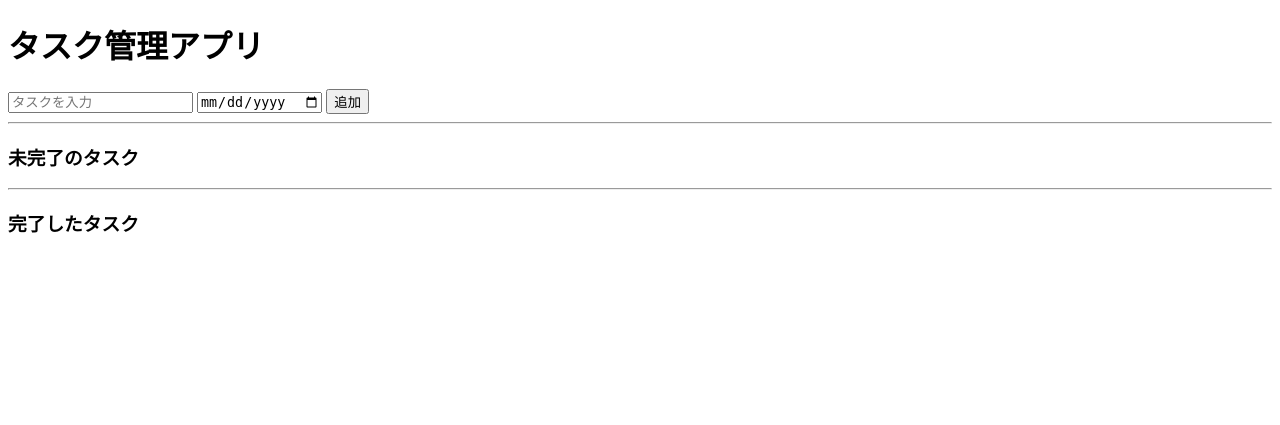
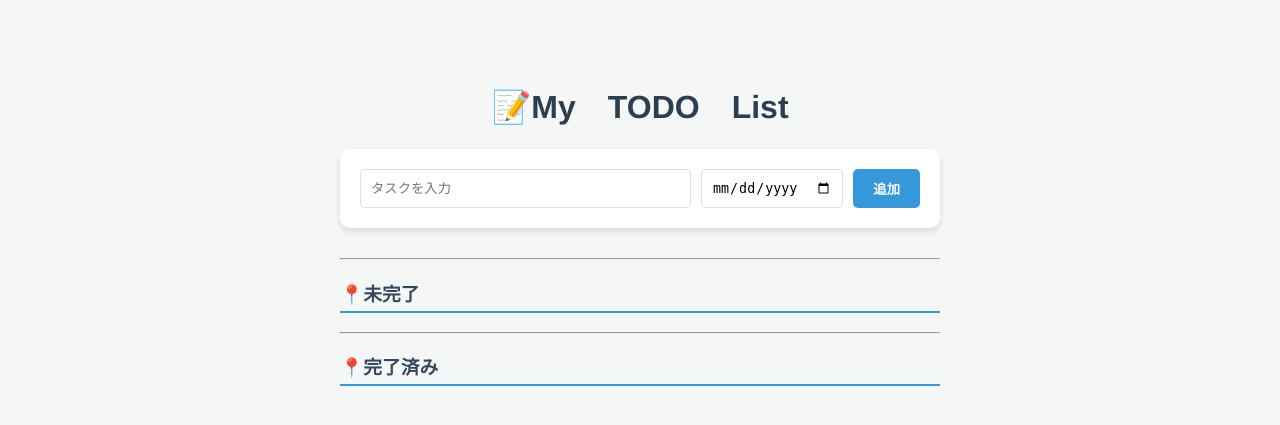
Before and after one commit to tunodarin/task_manager_DB, a Flask app: page / in a window 1280 px wide. Shown: the top 425 px of the page. Run offline with Flask 3, Linux system fonts and the light colour scheme; data that the repository does not hold is empty.

Commit message:
Update index.html

```diff
--- a/templates/index.html
+++ b/templates/index.html
@@ -3,11 +3,119 @@
 <html lang="ja">
 <head>
     <meta charset="utf-8">
-    <title>タスク管理アプリ</title>
+    <title>My TODO App</title>
+    <style>
+        /* 全体の設定 */
+        body {
+            font-family: 'Helvetica Neue', Arial, sans-serif;
+            background-color: #f4f7f6;
+            color: #333;
+            max-width: 600px;
+            margin: 40px auto;
+            padding: 20px;
+        }
+
+        h1 {
+            text-align: center;
+            color: #2c3e50;
+        }
+
+        h3 {
+            border-bottom: 2px solid #3498db;
+            padding-bottom: 5px;
+            color: #34495e;
+        }
+
+        form {
+            display: flex;
+            gap: 10px;
+            background: #fff;
+            padding: 20px;
+            border-radius: 10px;
+            box-shadow: 0 4px 6px rgba(0,0,0,0.1);
+            margin-bottom: 30px;
+        }
+
+        input[type="text"] {
+            flex: 1;
+            padding: 10px;
+            border: 1px solid #ddd;
+            border-radius: 5px;
+        }
+
+        input[type="date"] {
+            padding: 10px;
+            border: 1px solid #ddd;
+            border-radius: 5px;
+        }
+
+        button {
+            background-color: #3498db;
+            color: white;
+            border: none;
+            padding: 10px 20px;
+            border-radius: 5px;
+            cursor: pointer;
+            font-weight: bold;
+        }
+
+            button:hover {
+                background-color: #2980b9;
+            }
+
+        /* リスト */
+        ul {
+            list-style: none;
+            padding: 0;
+        }
+
+        li {
+            background: #fff;
+            margin-bottom: 10px;
+            padding: 15px;
+            border-radius: 8px;
+            display: flex;
+            align-items: center;
+            box-shadow: 0 2px 4px rgba(0,0,0,0.05);
+        }
+
+        /* 完了したタスクのスタイル */
+        .completed {
+            color: #bdc3c7;
+            background-color: #fafafa;
+        }
+
+        .completed del {
+            color: #bdc3c7;
+        }
+
+        /* 削除ボタン */
+        .delete-btn {
+            margin-left: auto;
+            color: #e74c3c;
+            text-decoration: none;
+            font-size: 0.8em;
+            padding: 5px 10px;
+            border: 1px solid #e74c3c;
+            border-radius: 4px;
+        }
+
+        .delete-btn:hover {
+            background-color: #e74c3c;
+            color: white;
+        }
+
+        /* チェックボックス */
+        input[type="checkbox"] {
+            transform: scale(1.2);
+            margin-right: 15px;
+            cursor: pointer;
+        }
+    </style>
 </head>
 
 <body>
-    <h1>タスク管理アプリ</h1>
+    <h1>📝My　TODO　List</h1>
 
     <form action="/add" method="POST">
         <input type="text" name="title" placeholder="タスクを入力" required>
@@ -17,15 +125,15 @@
 
     <hr>
 
-    <h3>未完了のタスク</h3>
+    <h3>📍未完了</h3>
     <ul>
         {% for task in tasks if task.is_completed == 0 %}
         <li>
             <input type="checkbox" onclick="location.href='/complete/{{ task.id }}'">
-
-            <strong>{{ task.title }}</strong>
-            (期限: {{ task.deadline if task.deadline else 'なし' }})
-
+            <div>
+                <strong>{{ task.title }}</strong><br>
+                <small style="color:#7f8c8d;">📅期限: {{ task.deadline if task.deadline else 'なし' }}</small>
+            </div>
             <a href="/complete/{{ task.id }}" style="color:red; margin-left:10px;">[削除]</a>
         </li>
         {% endfor %}
@@ -33,7 +141,7 @@
 
     <hr>
 
-    <h3>完了したタスク</h3>
+    <h3>📍完了済み</h3>
     <ul>
         {% for task in tasks if task.is_completed == 1 %}
         <li style="color: gray;">
```
